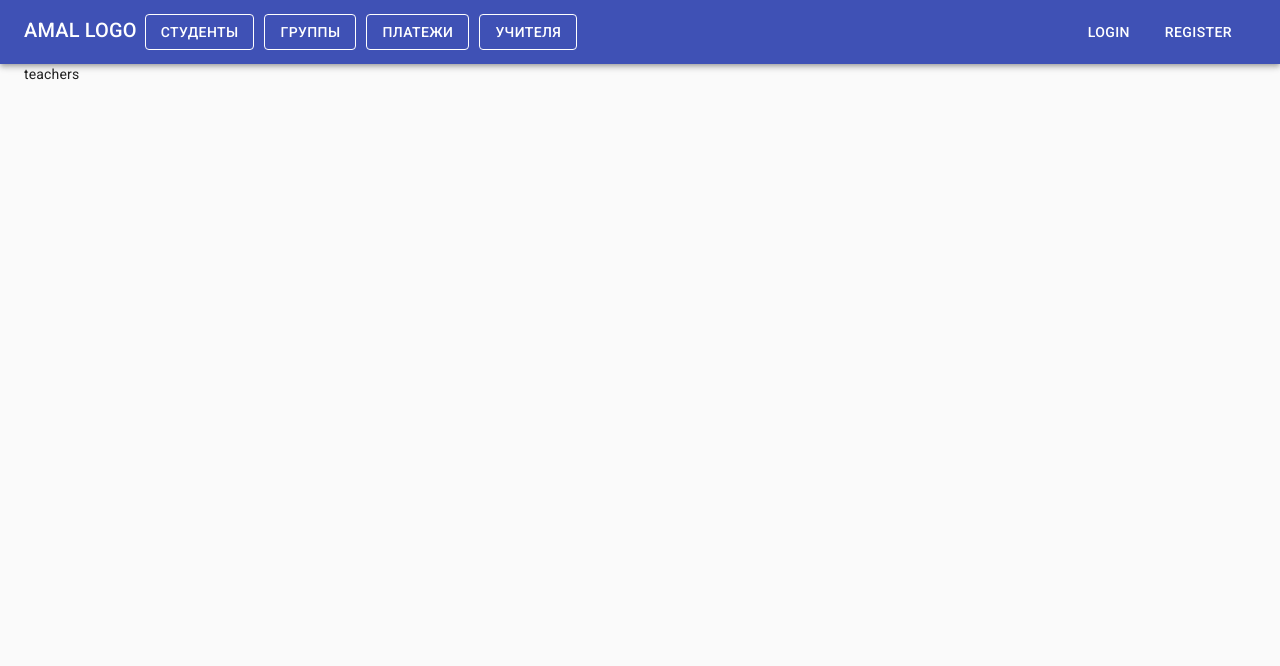
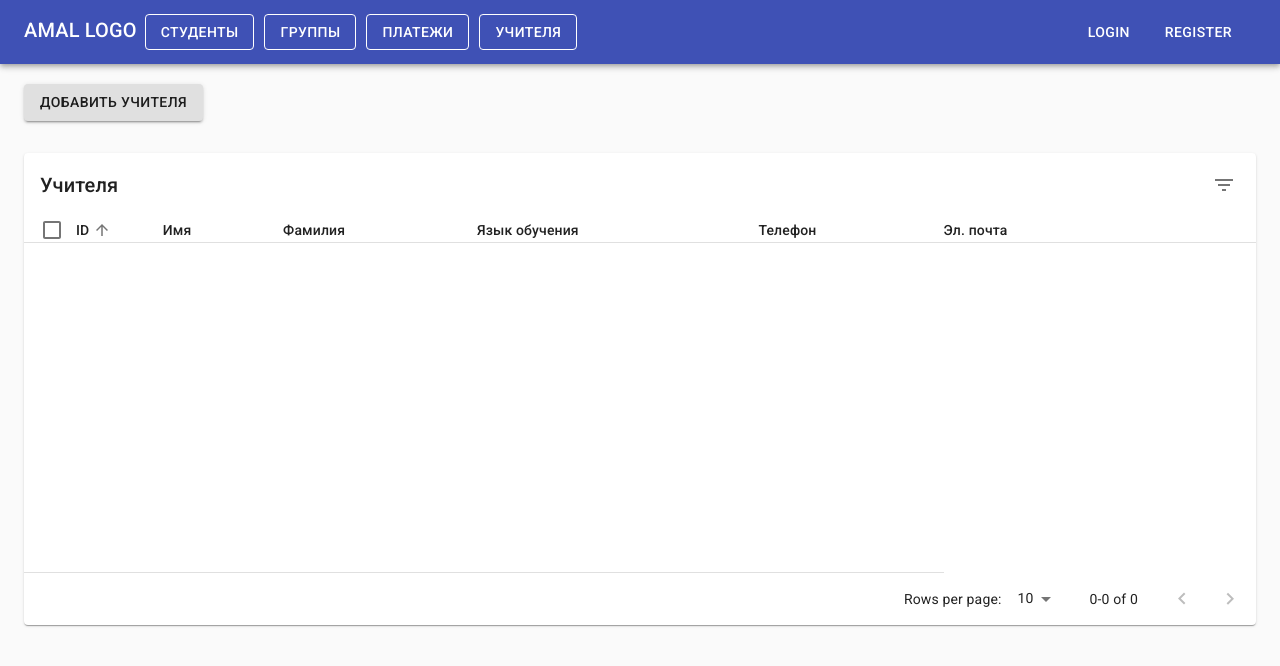
Before and after one commit to xx3u/amal_frontend, a React (Create React App) app: page /admin-app/teachers in a window 1280 px wide. Shown: the top 666 px of the page. Built offline with nearby package versions, Linux system fonts and the light colour scheme.

Commit message:
на страницу "TeachersPage" добавлены кнопка и тавблица

```diff
--- a/src/components/Students/Actions/Actions.js
+++ b/src/components/Students/Actions/Actions.js
@@ -9,7 +9,7 @@ const useStyles = makeStyles((theme) => ({
     display: 'flex',
     flexDirection: 'row',
     justifyContent: 'space-between',
-    alignItems: 'center',
+    alignItems: 'start',
     marginBottom: theme.spacing(4),
   },
 }));
--- a/src/containers/TeachersContainer/TeachersContainer.js
+++ b/src/containers/TeachersContainer/TeachersContainer.js
@@ -1,7 +1,73 @@
 import React from 'react';
+import EnhancedTable from '../../components/UI/CustomTable/CustomTable';
+import { useDispatch } from 'react-redux';
+// import { Link } from 'react-router-dom';
+import { Edit as EditIcon, DeleteForever } from '@material-ui/icons';
+import { IconButton } from '@material-ui/core';
 
 const TeachersContainer = () => {
-  return <div className='TeachersContainer'>teachers</div>;
+  const dispatch = useDispatch();
+  const headCells = [
+    { id: 'id', numeric: true, disablePadding: true, label: 'ID' },
+    { id: 'firstName', numeric: false, disablePadding: true, label: 'Имя' },
+    { id: 'lastName', numeric: false, disablePadding: true, label: 'Фамилия' },
+    {
+      id: 'language',
+      numeric: false,
+      disablePadding: true,
+      label: 'Язык обучения',
+    },
+    {
+      id: 'telephone',
+      numeric: false,
+      disablePadding: true,
+      label: 'Телефон',
+    },
+    {
+      id: 'email',
+      numeric: false,
+      disablePadding: true,
+      label: 'Эл. почта',
+    },
+    {
+      id: 'editBtn',
+      numeric: false,
+      disablePadding: true,
+      label: '',
+      renderCell: function editBtn(row) {
+        return (
+          <IconButton component={Link} to={``}>
+            <EditIcon />
+          </IconButton>
+        );
+      },
+    },
+    {
+      id: 'deleteBtn',
+      numeric: false,
+      disablePadding: true,
+      label: '',
+      renderCell: function detailBtn(row) {
+        return (
+          <IconButton>
+            <DeleteForever />
+          </IconButton>
+        );
+      },
+    },
+  ];
+  return (
+    <div className='TeachersContainer'>
+      <EnhancedTable
+        rows={[]}
+        headCells={headCells}
+        tableTitle='Учителя'
+        numberOfRows={10}
+        editBtn='visible'
+        moreBtn='visible'
+      />
+    </div>
+  );
 };
 
 export default TeachersContainer;
--- a/src/pages/TeachersPage/TeachersPage.js
+++ b/src/pages/TeachersPage/TeachersPage.js
@@ -1,9 +1,24 @@
 import React from 'react';
+import { Button, makeStyles } from '@material-ui/core';
+import { Link } from 'react-router-dom';
+import Actions from '../../components/Students/Actions/Actions';
 import TeachersContainer from '../../containers/TeachersContainer/TeachersContainer';
 
+const useStyles = makeStyles(() => ({
+  main: {
+    marginTop: 20,
+  },
+}));
+
 const TeachersPage = () => {
+  const classes = useStyles();
   return (
-    <div className='TeachersPage'>
+    <div className={classes.main}>
+      <Actions>
+        <Button variant='contained' component={Link} to='' color='default'>
+          Добавить учителя
+        </Button>
+      </Actions>
       <TeachersContainer />
     </div>
   );
```
